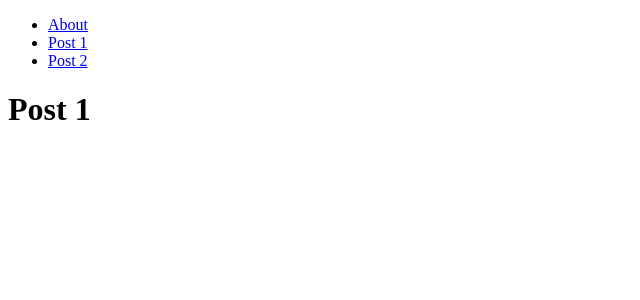
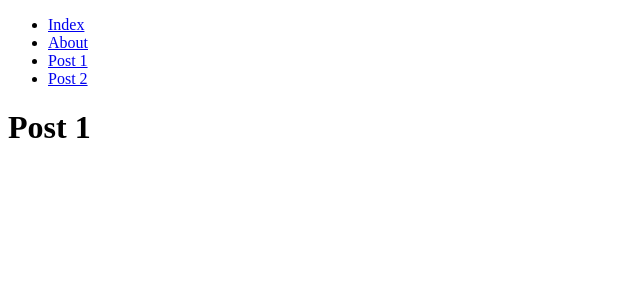
Before and after one commit to Faez-B/openAI-integration, a Nuxt app: page /post/1 in a window 1280 px wide. Shown: the top 300 px of the page, without its empty margins (0-640 px from the left). Built offline with nearby package versions, Linux system fonts and the light colour scheme.

Commit message:
Slight improvement

```diff
--- a/components/AppHeader.vue
+++ b/components/AppHeader.vue
@@ -6,6 +6,7 @@
     <header>
         <nav>
             <ul>
+                <li><NuxtLink to="/">Index</NuxtLink></li>
                 <li><NuxtLink to="/about">About</NuxtLink></li>
                 <li><NuxtLink to="/post/1">Post 1</NuxtLink></li>
                 <li><NuxtLink to="/post/2">Post 2</NuxtLink></li>
--- a/pages/post/[id].vue
+++ b/pages/post/[id].vue
@@ -1,8 +1,6 @@
 <script setup>
-    // import { useRoute } from 'vue-router'
     const route = useRoute()
     const { id } = route.params
-    console.log(id)
 </script>
 
 <template>
```
